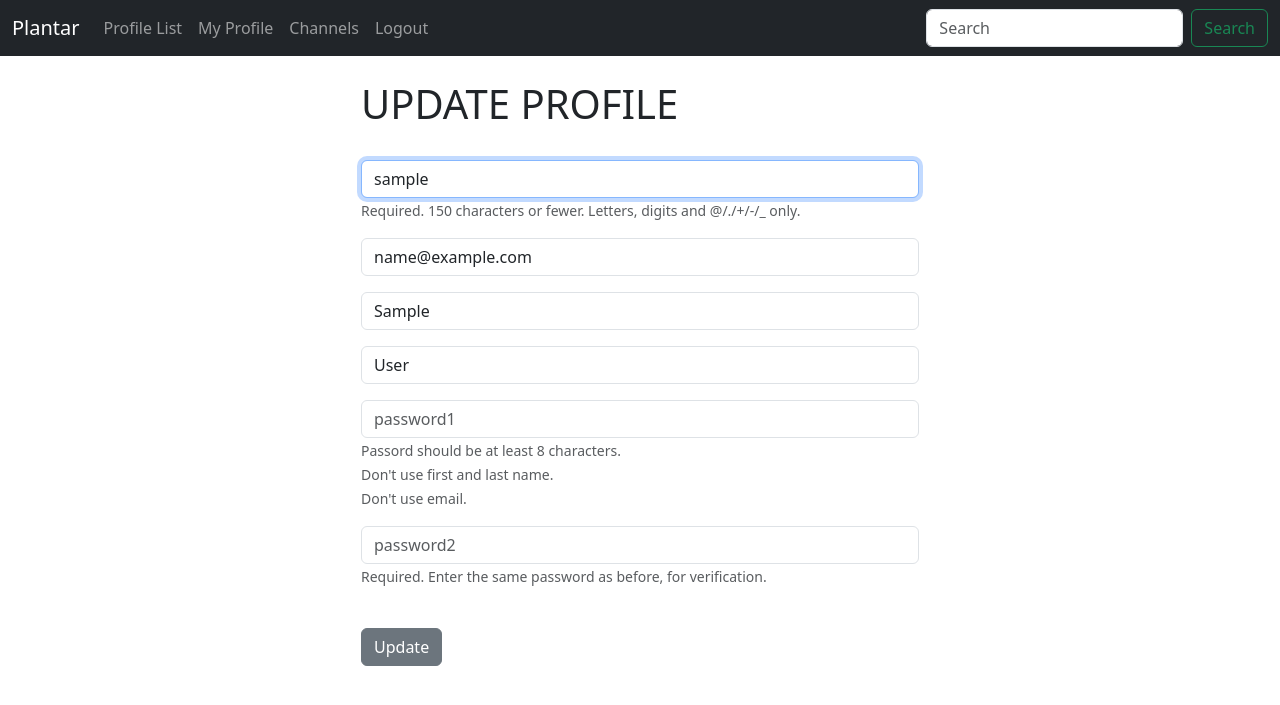
After one commit to PintoAaron/Social-App---Plantar, a Django app: page /update_user/ in a window 1280 px wide. The commit adds this page. Shown: the top 705 px of the page. Run offline with Django 4.2, Linux system fonts and the light colour scheme; the visitor is signed in with stand-in values (Sample User, id 1); data comes from the database, SQL or seed files in the repository.

Commit message:
user profile update

```diff
--- a/Plantar/templates/profile.html
+++ b/Plantar/templates/profile.html
@@ -56,6 +56,11 @@
                 {% endif %}
 
                 </form>
+                <br/>
+
+                    {% if request.user.id == profile.user.id %}
+                        <a href="{% url 'update_user' %}" class="btn btn-outline-secondary">Update Profile</a>
+                    {% endif %}
 
 
             </div>
--- /dev/null
+++ b/Plantar/templates/update_user.html
@@ -0,0 +1,14 @@
+{% extends 'base.html' %} {% block content %}
+
+<div class="col-md-6 offset-md-3">
+  <h1>UPDATE PROFILE</h1>
+  <br />
+
+  <form method="POST" action="">
+    {% csrf_token %} {{ form.as_p }}
+    <br />
+    <button type="submit" class="btn btn-secondary">Update</button>
+  </form>
+</div>
+
+{% endblock %}
--- a/Plantar/urls.py
+++ b/Plantar/urls.py
@@ -10,6 +10,7 @@ urlpatterns = [
     path('login/', views.login_user, name="login"),
     path('logout', views.logout_user, name="logout"),
     path('register/', views.register_user, name="register"),
+    path('update_user/', views.update_user, name="update_user"),
     path('channels/', views.channel_list, name="channel_list"),
     path('channels/<int:id>', views.channel, name="channel"),
 ]
--- a/Plantar/views.py
+++ b/Plantar/views.py
@@ -2,6 +2,7 @@ from django.shortcuts import render,redirect
 from django.contrib import messages
 from django.http import HttpResponse
 from django.contrib.auth import login,logout,authenticate
+from django.contrib.auth.models import User
 from.models import Profile,Plant,Channel,ChannelPost
 from .forms import PlantForm,RegisterForm,ChannelPostForm
 
@@ -119,3 +120,19 @@ def channel(request,id):
         channel_posts = ChannelPost.objects.filter(channel_id = id).order_by('-create_at')
         context = {'channel':current_channel,'channel_posts':channel_posts,'form':form}
         return render(request,'channel.html',context)
+
+
+
+def update_user(request):
+    if request.user.is_authenticated:
+        current_user = User.objects.get(pk = request.user.id)
+        form = RegisterForm(request.POST or None,instance = current_user)
+        if form.is_valid():
+            form.save()
+            login(request,current_user)
+            messages.success(request,"Your Profile has being updated")
+            return redirect('home')
+        return render(request,'update_user.html',{'form':form})
+    else:
+        messages.success(request,"Please log in to view this Page")
+        return redirect('home')
--- a/social/settings.py
+++ b/social/settings.py
@@ -93,7 +93,7 @@ DATABASES = {
         'NAME': os.getenv('POSTGRES_DB'),
         'USER': os.getenv('POSTGRES_USER'),
         'PASSWORD': os.getenv('POSTGRES_PASSWORD'),
-        'HOST': 'db',  # This should match the service name for postgres in your Docker Compose file
+        'HOST': os.getenv('POSTGRES_HOST'),
         'PORT': '5432',
     }
 }
```
